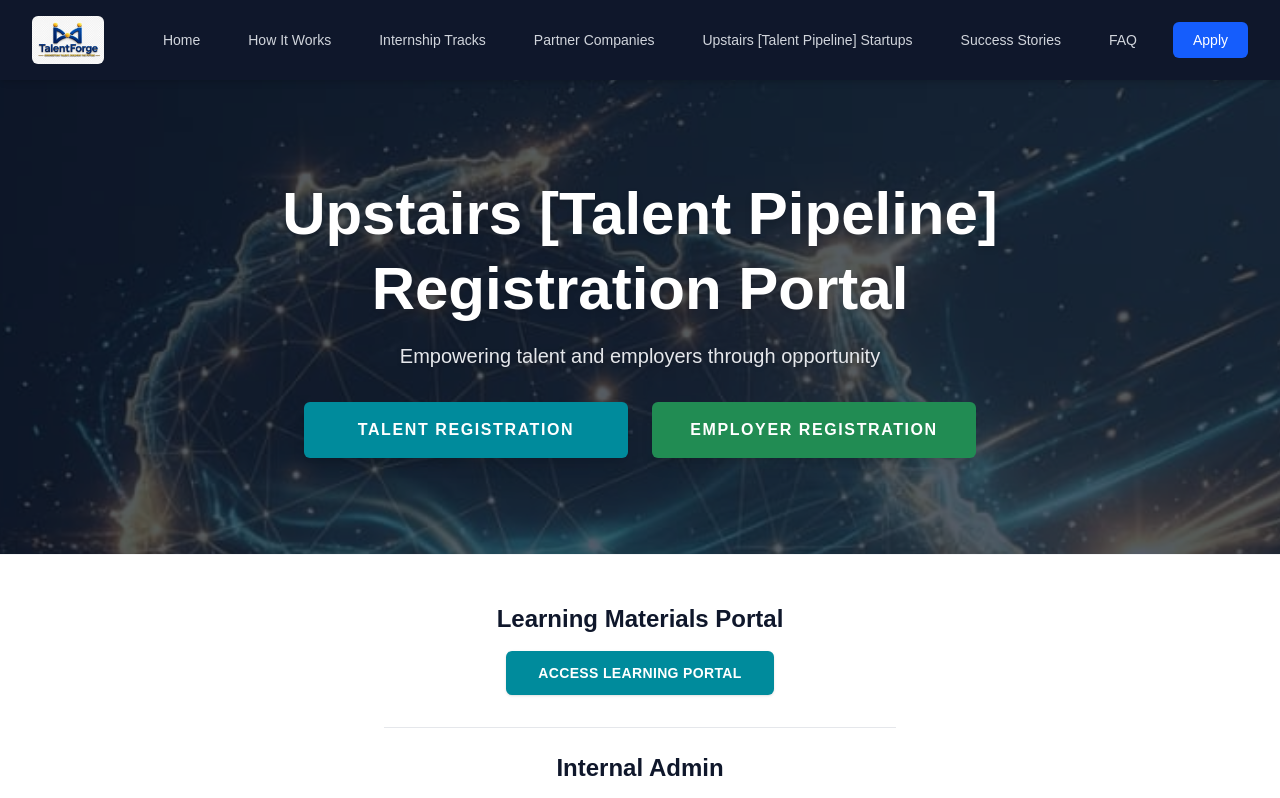
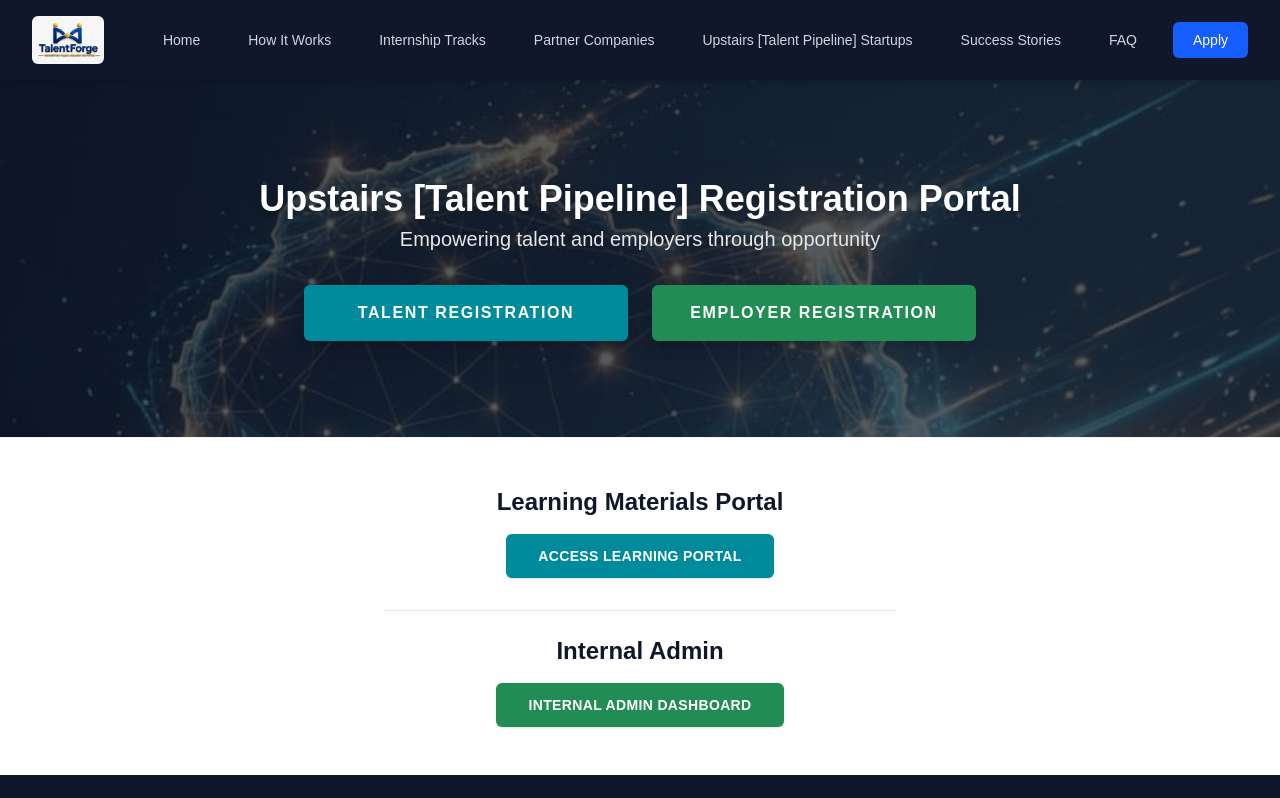
Before and after one commit to upstairsta/upstairs, a Next.js app: page / in a window 1280 px wide. Shown: the top 798 px of the page. Built offline with nearby package versions, Linux system fonts and the light colour scheme.

Commit message:
update to upstairs talentpipeline

```diff
--- a/app/page.tsx
+++ b/app/page.tsx
@@ -27,7 +27,7 @@ export default function HomePage() {
 
         {/* TITLE */}
         <div className="max-w-4xl">
-          <h1 className="text-4xl md:text-5xl lg:text-6xl font-bold text-white mb-4 leading-tight drop-shadow-md">
+          <h1 className="text-4xl md:text-3xl lg:text-4xl font-bold text-white mb-1 leading-tight drop-shadow-md">
             Upstairs [Talent Pipeline] Registration Portal
           </h1>
           <p className="text-base md:text-lg lg:text-xl text-gray-200 mb-0 drop-shadow-sm font-normal">
```
